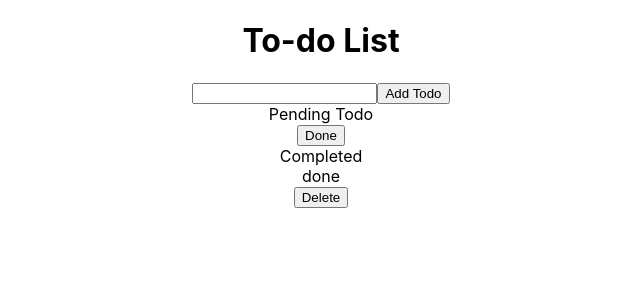
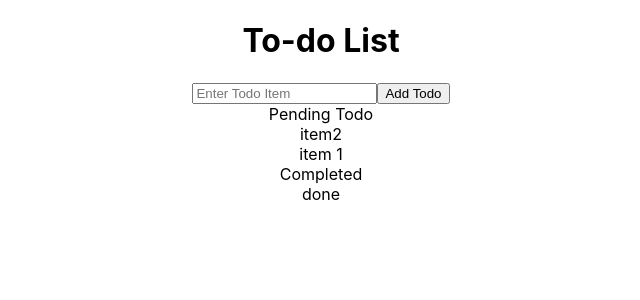
Before and after one commit to brandonbarker12/ReactIntro, a React (Create React App) app in the folder reactintro/: page / in a window 1280 px wide. Shown: the top 300 px of the page, without its empty margins (319-959 px from the left). Built offline with nearby package versions, Linux system fonts and the light colour scheme.

Commit message:
functionality

```diff
--- a/reactintro/src/App.js
+++ b/reactintro/src/App.js
@@ -7,27 +7,44 @@ class App extends Component {
     constructor(){
         super()
         this.state = {
-            todoList: 'item2'
+            todoList: ['item2', 'item 1'],
+            task: ''
         }
     }
     render(){
         return (
             <div className="App">
                 <h1>To-do List</h1>
-                <input></input>
-                <button onClick={() =>this.addTodo()}>Add Todo</button>
-                <TaskList title={'Pending Todo'} buttonText={'Done'} tasks={this.state.todoList} buttonFunction={this.removeTodo()} />
-                <TaskList title={'Completed'} buttonText={"Delete"} tasks={'done'} buttonFunction={this.removeTodo()} />
+                <form onSubmit={(e) =>this.addTodo(e)}>
+                    <input
+                        type='text'
+                        className='input'
+                        placeholder='Enter Todo Item'
+                        value={this.state.task}
+                        onChange={(e) => this.setState({task: e.target.value})}
+                    />
+                    <button type='submit'>Add Todo</button>
+                </form>
+                <TaskList title={'Pending Todo'} buttonText={'Done'} tasks={this.state.todoList} buttonFunction={this.removeTodo} />
+                <TaskList title={'Completed'} buttonText={"Delete"} tasks={['done']} buttonFunction={this.deleteTodo} />
             </div>
         );
     }
-    addTodo(){
-        this.setState({ todoList: 'item1'});
+    addTodo(e){
+        e.preventDefault();
+        this.setState({task: '', todoList: [ ...this.state.todoList, this.state.task] });
     }
-    removeTodo(){
-        if(this.state.todoList != null){
-            this.setState({ todoList: null})
+    removeTodo = key =>{
+        let todoList = this.state.todoList;
+        let index = todoList.indexOf(key);
+        if(index > -1){
+            todoList.splice(index, 1);
+            this.setState({todoList: todoList})
         }
+    }
+
+    deleteTodo = key =>{
+        console.log(key)
     }
 }
 
--- a/reactintro/src/TaskItems.jsx
+++ b/reactintro/src/TaskItems.jsx
@@ -2,9 +2,9 @@ import React, {Component} from 'react';
 
 class TaskItems extends Component{
     render(){
-        const { tasks }= this.props;
+        const { tasks, buttonFunction }= this.props;
         return (
-            <div>
+            <div onClick={() => buttonFunction(tasks)}>
                 {tasks}
             </div>
         )
--- a/reactintro/src/TaskList.jsx
+++ b/reactintro/src/TaskList.jsx
@@ -5,11 +5,12 @@ class TaskList extends Component{
 
     render(){
         const {title, buttonText, tasks, buttonFunction} =this.props;
+        const taskItems = tasks.map((task) => <TaskItems tasks={task} key={task} buttonFunction={buttonFunction}/>);
         return (
             <div>
                 {title}
-                <TaskItems tasks={tasks}/>
-                <button onClick={() => buttonFunction}>{buttonText}</button>
+                {taskItems}
+                {/* <button onClick={() => buttonFunction}>{buttonText}</button> */}
             </div>
         )
     }
```
